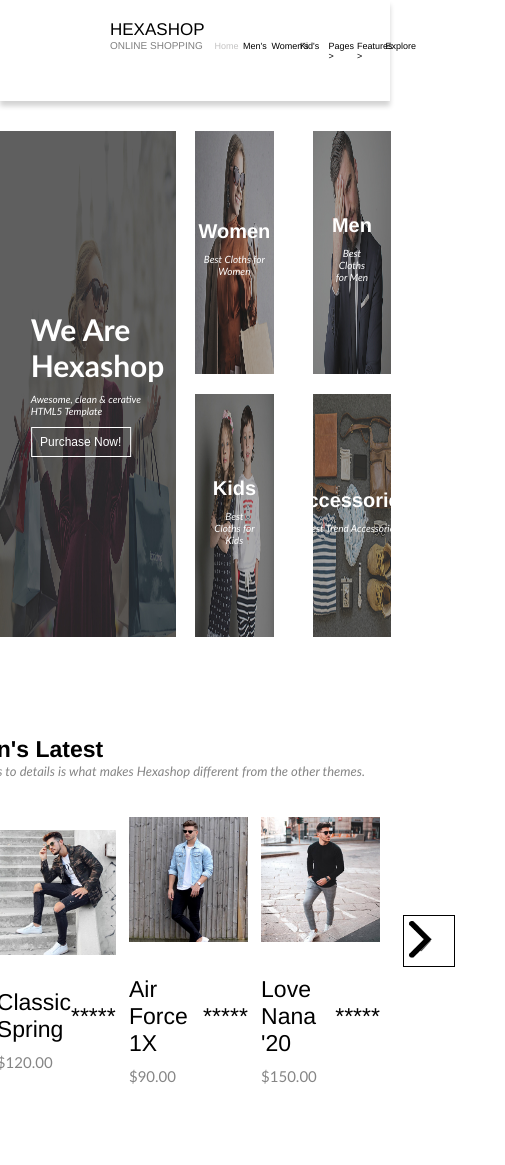
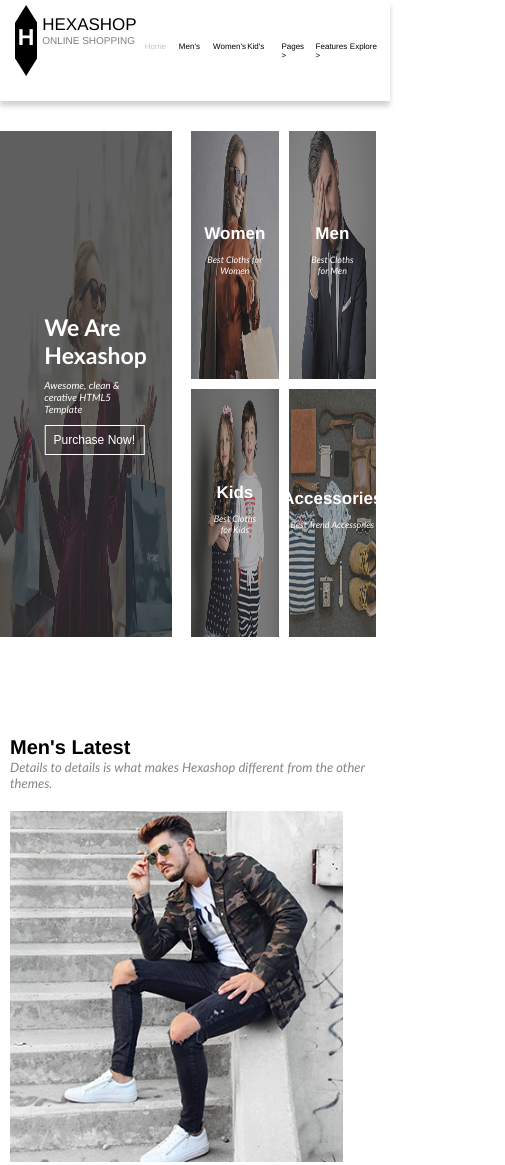
Before and after one commit to AliAssaf-Designer/hexashop-website-homepage, a plain HTML site: page index.html in a window 390 px wide. Shown: the top 1165 px of the page, 505 px wide, since content can reach past the window. Drawn offline with Linux system fonts and the light colour scheme; files whose address does not match are found by name.

Commit message:
update styles for mobile

```diff
--- a/css/style.css
+++ b/css/style.css
@@ -380,15 +380,16 @@
         font-size: 9px;
         & .logo{
             width: 50%;
+            margin-left: 10px;
             & .logoImg{
-                width: 50%;
-                height: 80%;
+                width: 40%;
+                height: 70%;
                 margin: 5px;
-                font-size: 25px;
+                font-size: 23px;
             }
             & .logoName{
                 height: 100%;
-                margin: 10px 0;
+                margin: 5px 0;
             }
         }
     }
@@ -400,8 +401,8 @@
             width: 100%;
             & li{
                 width: calc(100%/7 - 18px);
-                margin: 0 10px;
-                font-size: 9px;
+                margin: 0 8px;
+                font-size: 8px;
                 & .subList1{
                     padding-top: 15px;
                 }
@@ -412,8 +413,9 @@
     .head{
         height: 60vh;
         & .discription{
+            width: 49%;
             & h2{
-                font-size: 30px;
+                font-size: 23px;
                 margin-bottom: 10px;
             }
             & p{
@@ -428,28 +430,64 @@
         }
         & .types{
             grid-template-columns: repeat(2,calc(50% - 10px));
-
-            grid-row-gap: 20px;
+            grid-row-gap: 15px;
+            gap: 10px;
             & div{
+                width: 100%;
                 & span{
                     & h3{
-                        font-size: 20px;
+                        font-size: 17px;
                         margin-bottom: 10px;
                     }
                     & p{
-                        font-size: 10px;
+                        font-size: 9px;
                         margin-bottom: 10px;
                     }
                 }
             }
+            & div:hover{
+                & h3{
+                    font-size: 18px;
+                }
+                & p{
+                    font-size: 12px;
+                }
         }
     }
+    }
     .body{
-        height: 90vh;
         & .content{
+            width: 100%;
+            height: 25%;
+            & div{
+                display: inline-block;
+                & div{
+                    justify-items: center;
+                    & img{
+                        width: 90%;
+                    }
+                    & div{
+                        & div{
+                            width: 200%;
+                            justify-content: space-between;
+                            & p{
+                                margin: 10px 0;
+                                font-size: 17px;
+                            }
+                        }
+                        & .price{
+                            font-size: 18px;
+                        }
+                    }
+                }
+                & a{
+                    display: none;
+                }
+            }
             & span{
+                left: 10px;
                 & h3{
-                    font-size: 23px;
+                    font-size: 20px;
                 }
                 & p{
                     font-size: 13px;
```
